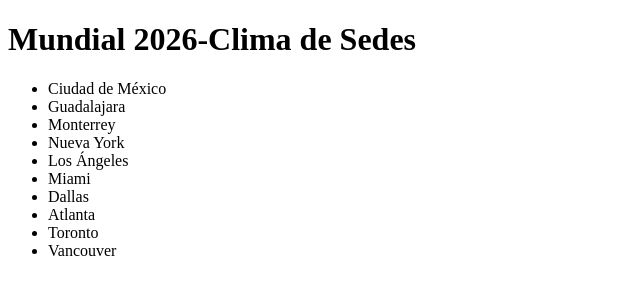
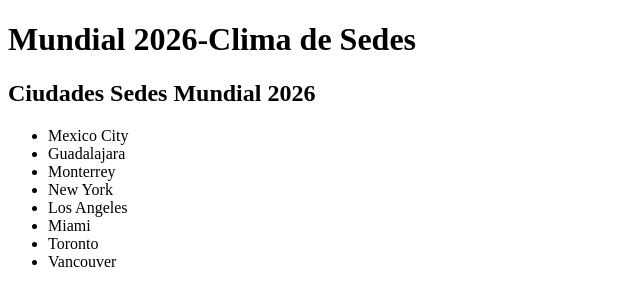
Before and after one commit to MiltonCuevaGuamingo/mundial-react-api, a React (Vite) app: page / in a window 1280 px wide. Shown: the top 306 px of the page, without its empty margins (0-640 px from the left). Built offline with nearby package versions, Linux system fonts and the light colour scheme.

Commit message:
Se configuro el proxy, API/WEATHER y el uso de variables de entorno

```diff
--- a/src/App.jsx
+++ b/src/App.jsx
@@ -1,25 +1,11 @@
+import ListaCiudades from "./components/ListaCiudades";
+
 function App(){
-  const ciudades =[
-    "Ciudad de México",
-    "Guadalajara",
-    "Monterrey",
-    "Nueva York",
-    "Los Ángeles",
-    "Miami",
-    "Dallas",
-    "Atlanta",
-    "Toronto",
-    "Vancouver"
-  ];
 
   return (
     <>
       <h1>Mundial 2026-Clima de Sedes</h1>
-      <ul>
-        {ciudades.map( ciudades => (
-          <li key={ciudades}>{ciudades}</li>
-        ))}
-      </ul>
+      <ListaCiudades />
     </>
   );
 }
--- a/src/components/ClimaCiudad.jsx
+++ b/src/components/ClimaCiudad.jsx
@@ -0,0 +1,44 @@
+import { useEffect } from "react";
+import { useState } from "react";
+
+function ClimaCiudad({ ciudad }) {
+  const [clima, setClima] = useState(null);
+  const [cargando, setCargando] = useState(false);
+
+  useEffect(() => {
+    if (!ciudad) return;
+
+    async function obtenerClima() {
+      setCargando(true);
+
+      console.log("API KEY:", import.meta.env.VITE_WEATHER_API_KEY);
+
+      const respuesta = await fetch(
+        `/api/weather?q=${ciudad}&appid=${import.meta.env.VITE_WEATHER_API_KEY}&units=metric&lang=es`
+      );
+
+      const datos = await respuesta.json();
+      setClima(datos);
+      setCargando(false);
+    }
+    obtenerClima();
+  }, [ciudad]);
+
+  if (cargando) {
+    return <p>Cargando clima......</p>;
+  }
+
+  if (!clima || clima.cod !== 200) {
+    return <p>No se pudo obtener el clima para {ciudad}.</p>;
+  }
+
+  return (
+    <div>
+      <h3>Clima en {ciudad}</h3>
+      <p>Temperatura: {clima.main.temp} °C </p>
+      <p>Condicion: {clima.weather[0].description}</p>
+    </div>
+  );
+}
+
+export default ClimaCiudad;
--- a/src/components/ListaCiudades.jsx
+++ b/src/components/ListaCiudades.jsx
@@ -1,18 +1,20 @@
 import { useState } from "react";
+import ClimaCiudad from "./ClimaCiudad";
 
 function ListaCiudades(){
     const[ ciudadSeleccionada, setCiudadSeleccionada ] = useState(null);
 
     const ciudades = [
-        "Ciudad de México",
-        "Guadalajara",
-        "Monterrey",
-        "Nueva York",
-        "Los Ángeles",
-        "Miami",
-        "Toronto",
-        "Vancouver"
+    "Mexico City",
+    "Guadalajara",
+    "Monterrey",
+    "New York",
+    "Los Angeles",
+    "Miami",
+    "Toronto",
+    "Vancouver"
     ];
+
 
     function seleccionarCiudad(ciudad){
         setCiudadSeleccionada(ciudad);
@@ -30,7 +32,7 @@ function ListaCiudades(){
                 ))}
             </ul>
             {ciudadSeleccionada && (
-                    <p>Ciudad Seleccionada: {ciudadSeleccionada}</p>
+                    <ClimaCiudad ciudad={ciudadSeleccionada} />
             )}
         </div>
     );
```
Also changed, not shown: vercel.json, 1 other file (tests, documents, lock files or other folders).
